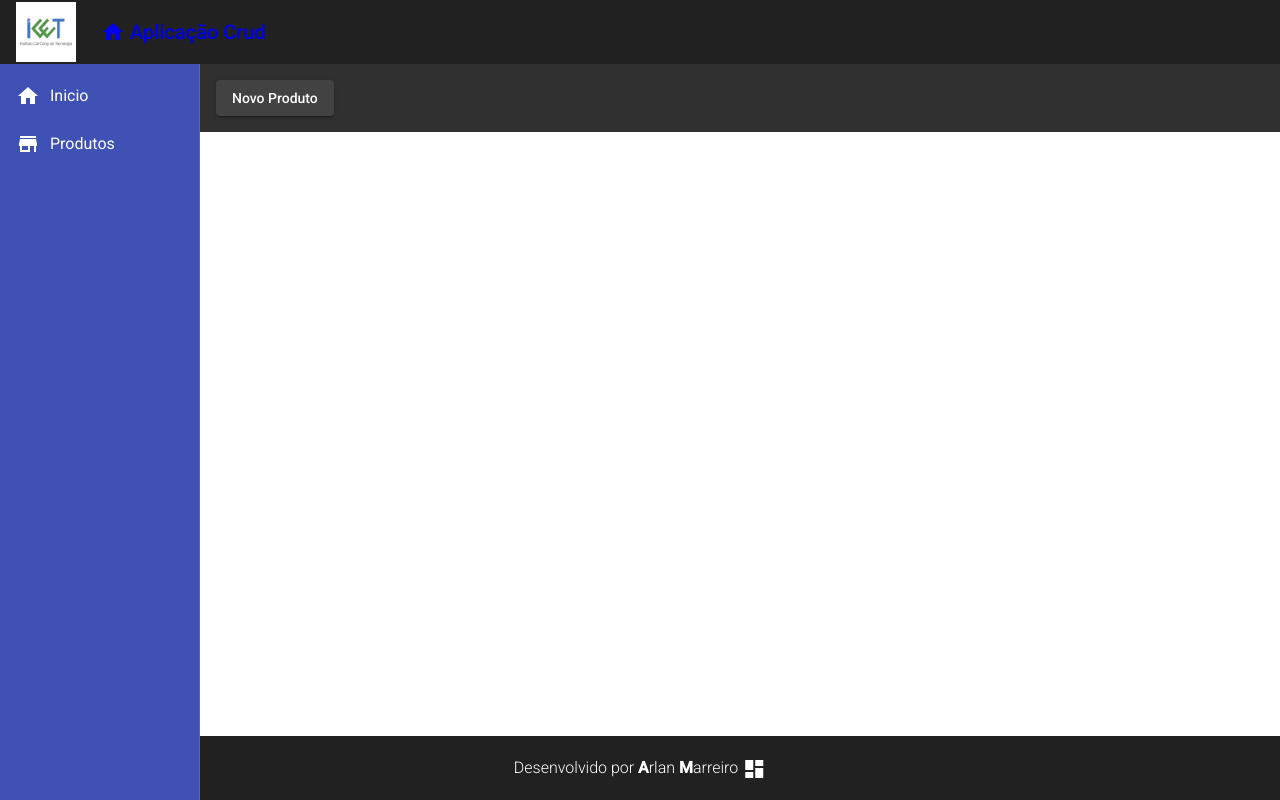
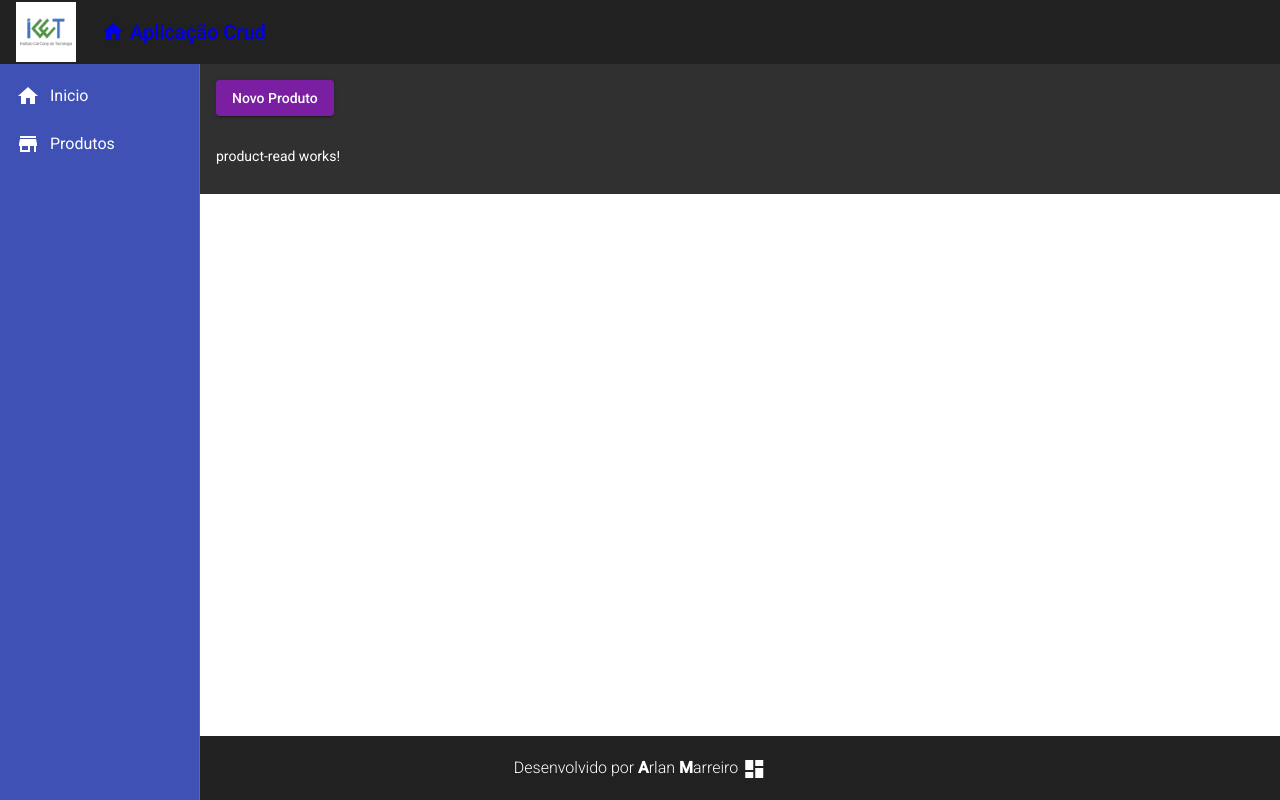
Before and after one commit to arlansonic/Crud-Angular, an Angular app in the folder frontend/: page /products in a window 1280 px wide. Built offline with nearby package versions, Linux system fonts and the light colour scheme; no server answers.

Commit message:
Component get the Products

```diff
--- a/frontend/src/app/app.module.ts
+++ b/frontend/src/app/app.module.ts
@@ -22,7 +22,8 @@ import {MatSnackBarModule} from '@angular/material/snack-bar';
 import {HttpClientModule} from '@angular/common/http'
 import {FormsModule} from '@angular/forms';
 import {MatFormFieldModule} from '@angular/material/form-field'
-import {MatInputModule} from '@angular/material/input'
+import {MatInputModule} from '@angular/material/input';
+import { ProductReadComponent } from './components/product/product-read/product-read.component'
 
 
 @NgModule({
@@ -33,7 +34,8 @@ import {MatInputModule} from '@angular/material/input'
     NavComponent,
     HomeComponent,
     ProductCrudComponent,
-    ProductCreateComponent
+    ProductCreateComponent,
+    ProductReadComponent
   ],
   imports: [
     BrowserModule,
--- /dev/null
+++ b/frontend/src/app/components/product/product-read/product-read.component.html
@@ -0,0 +1 @@
+<p>product-read works!</p>
--- /dev/null
+++ b/frontend/src/app/components/product/product-read/product-read.component.ts
@@ -0,0 +1,23 @@
+import { ProductService } from './../product.service';
+import { Component, OnInit } from '@angular/core';
+import { Product } from '../product.model';
+
+@Component({
+  selector: 'app-product-read',
+  templateUrl: './product-read.component.html',
+  styleUrls: ['./product-read.component.css']
+})
+export class ProductReadComponent implements OnInit {
+
+  products: Product[] = []
+
+  constructor(private ProductService: ProductService) { }
+
+  ngOnInit(): void {
+    this.ProductService.read().subscribe(products =>{
+      this.products = products
+      console.log(products)
+    })
+  }
+
+}
--- a/frontend/src/app/components/product/product.service.ts
+++ b/frontend/src/app/components/product/product.service.ts
@@ -25,4 +25,8 @@ export class ProductService {
   create(product: Product): Observable<Product>{
     return this.http.post<Product>(this.baseUrl, product) //Inserir um novo produto no Backend
   }
+
+  read(): Observable<Product[]>{
+    return this.http.get<Product[]>(this.baseUrl)
+  }
 }
--- a/frontend/src/app/views/product-crud/product-crud.component.css
+++ b/frontend/src/app/views/product-crud/product-crud.component.css
@@ -0,0 +1,3 @@
+button {
+    margin-bottom: 30px;
+}
--- a/frontend/src/app/views/product-crud/product-crud.component.html
+++ b/frontend/src/app/views/product-crud/product-crud.component.html
@@ -1,3 +1,6 @@
-<button mat-raised-button (click)="navigateToProductCreate()">
+<button mat-raised-button (click)="navigateToProductCreate()" color="primary">
+
     Novo Produto
 </button>
+
+<app-product-read></app-product-read>
```
Also changed, not shown: frontend/src/app/components/product/product-read/product-read.component.css (added).
